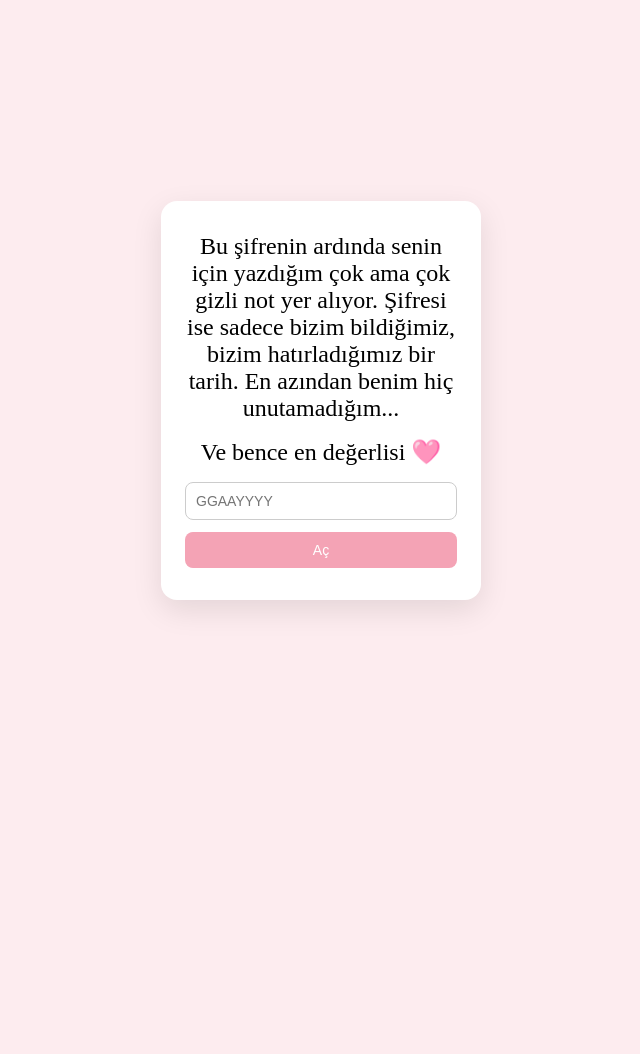
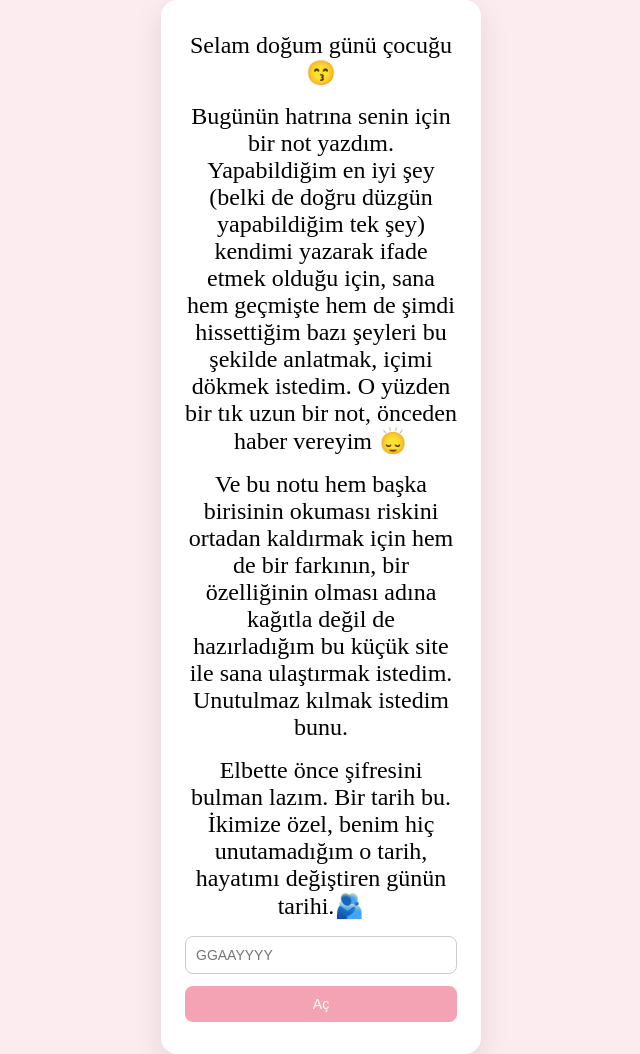
Before and after one commit to zeynosd/cokozelnot, a plain HTML site: page index.html in a window 1280 px wide. Shown: the whole page, without its empty margins (319-959 px from the left). Before the commit the page ends 800 px from the top, so only its background shows below. Drawn offline with Linux system fonts and the light colour scheme.

Commit message:
Update lock screen messages in index.html

```diff
--- a/index.html
+++ b/index.html
@@ -188,11 +188,13 @@
 
   <!-- 🔒 ŞİFRE EKRANI -->
   <div class="lock-screen" id="lockScreen">
-    <h2>Bu şifrenin ardında senin için yazdığım çok ama çok gizli not yer alıyor. Şifresi ise sadece bizim bildiğimiz, bizim hatırladığımız bir tarih. En azından benim hiç unutamadığım...</h2>
-    <h2>Ve bence en değerlisi 🩷</h2>
+    <h2>Selam doğum günü çocuğu😙</h2>
+    <h2>Bugünün hatrına senin için bir not yazdım. Yapabildiğim en iyi şey (belki de doğru düzgün yapabildiğim tek şey) kendimi yazarak ifade etmek olduğu için, sana hem geçmişte hem de şimdi hissettiğim bazı şeyleri bu şekilde anlatmak, içimi dökmek istedim. O yüzden bir tık uzun bir not, önceden haber vereyim 🙂‍↕️</h2>
+    <h2>Ve bu notu hem başka birisinin okuması riskini ortadan kaldırmak için hem de bir farkının, bir özelliğinin olması adına kağıtla değil de hazırladığım bu küçük site ile sana ulaştırmak istedim. Unutulmaz kılmak istedim bunu.</h2>
+    <h2>Elbette önce şifresini bulman lazım. Bir tarih bu. İkimize özel, benim hiç unutamadığım o tarih, hayatımı değiştiren günün tarihi.🫂</h2>
     <input type="password" id="password" placeholder="GGAAYYYY" />
     <button onclick="checkPassword()">Aç</button>
-    <div class="error" id="error">Gerçekten mi?? 🙄</div>
+    <div class="error" id="error">Gerçekten bulamadın mı?? 🙄 Peki, al sana bir ipucu: Gidebildiğin kadar geçmişe git.</div>
   </div>
 
   <!-- ⏳ YÜKLENME -->
```
